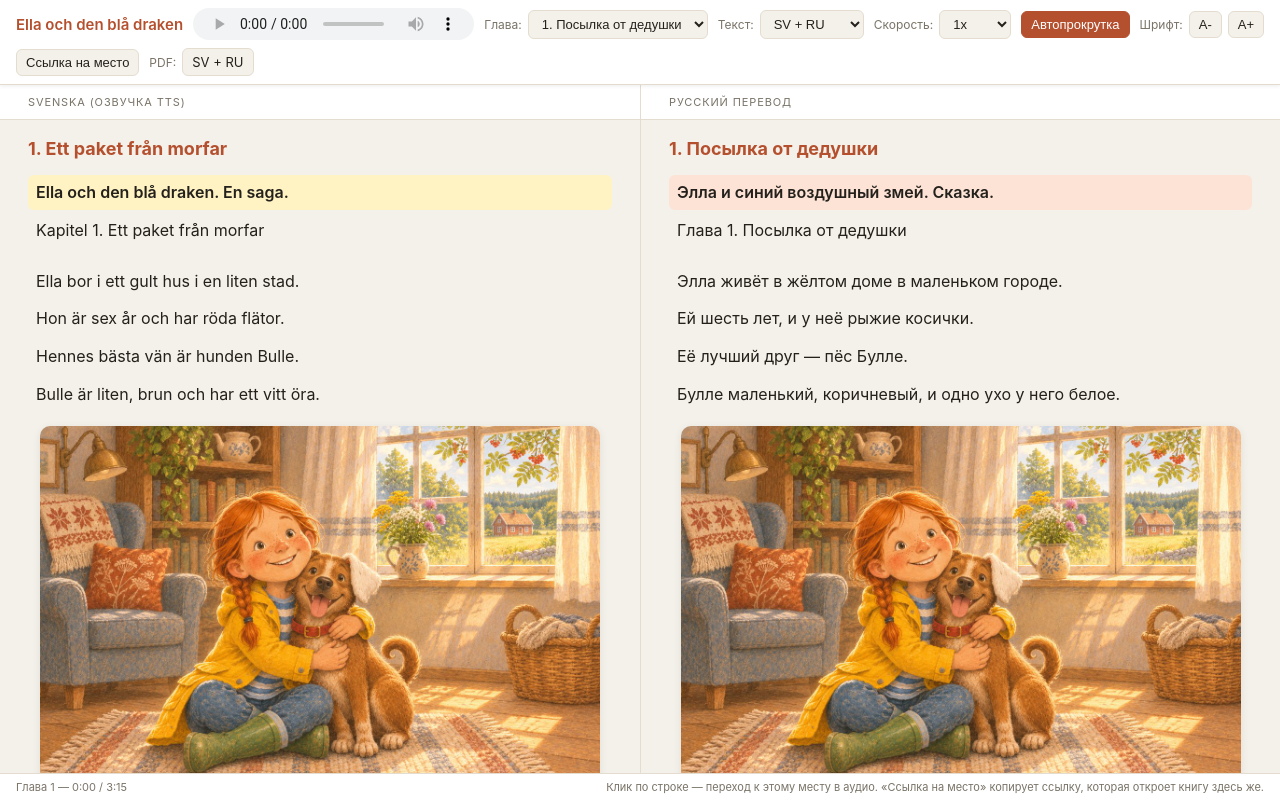
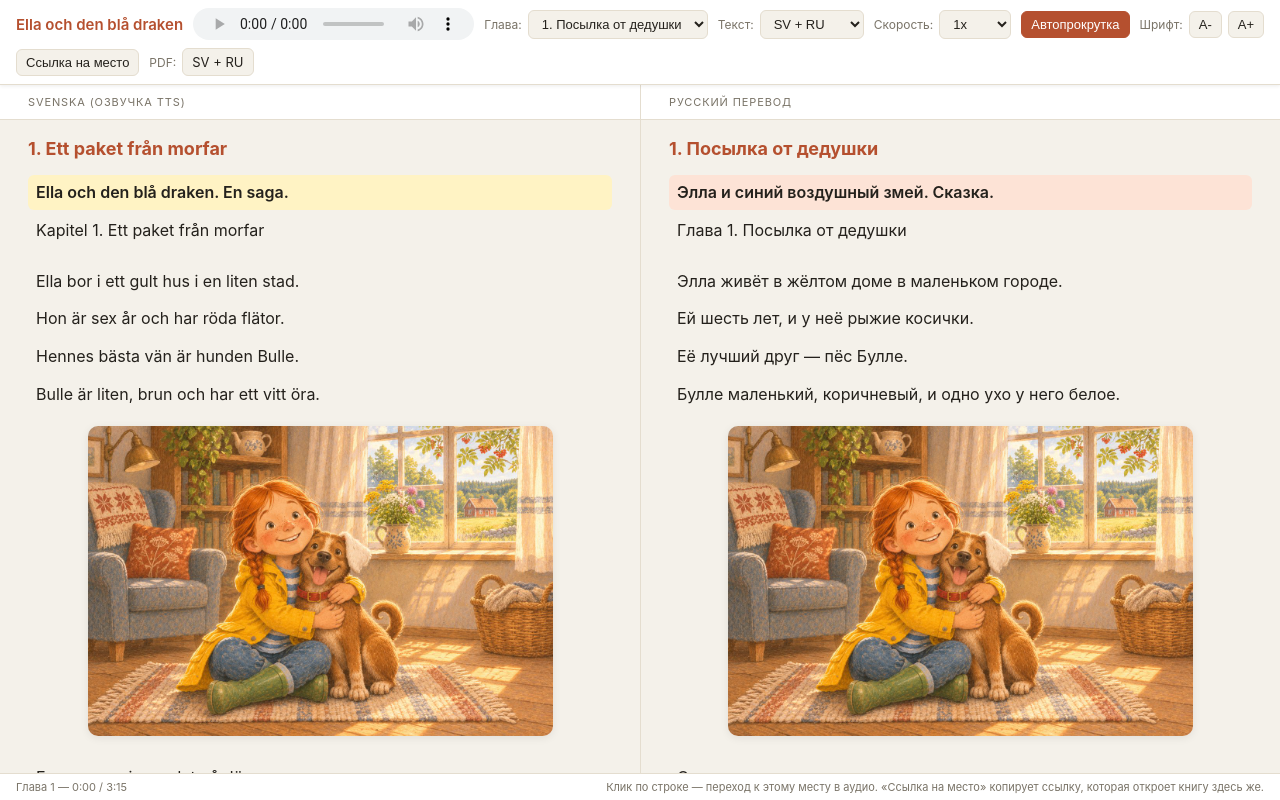
Before and after one commit to chlp/bilingual-audiobooks, a plain HTML site: page docs/books/ella-och-draken/index.html in a window 1280 px wide. Drawn offline with Linux system fonts and the light colour scheme.

Commit message:
Player: pin the latest illustration while text scrolls under it
Each illustration starts a section with the text up to the next one and
sticks below the column title until the next illustration pushes it out.
Illustration height is capped at half the column so text keeps at least
half of the screen. Auto-scroll centers the current line below the pinned
image; "link to place" ignores lines hidden under it.

```diff
--- a/docs/books/ella-och-draken/index.html
+++ b/docs/books/ella-och-draken/index.html
@@ -119,9 +119,19 @@
     text-transform: uppercase; letter-spacing: .06em; }
   .chapter-nav:empty { display: none; }
 
-  figure.illus { margin: 14px 0; cursor: pointer; }
+  /* Картинка закрепляется под заголовком колонки, текст листается под ней.
+     Каждая картинка -- в своей секции (.illus-sec) вместе с текстом до следующей:
+     sticky держится до конца секции, потом новая картинка выталкивает старую.
+     Высота картинки -- не больше половины колонки (--illus-h, считает JS),
+     чтобы текста было видно не меньше половины экрана. */
+  figure.illus {
+    margin: 6px 0 0; padding: 8px 0; cursor: pointer;
+    position: sticky; top: var(--stick-top, 10px); z-index: 1;
+    background: var(--bg);
+  }
   figure.illus img {
-    display: block; width: 100%; height: auto; max-width: 560px; margin: 0 auto;
+    display: block; height: auto; margin: 0 auto;
+    width: min(100%, 560px, calc(var(--illus-h, 40vh) * var(--ar, 1.5)));
     border-radius: 10px; box-shadow: 0 2px 8px var(--shadow);
   }
 
@@ -299,11 +309,55 @@ function makeFigure(img) {
   im.alt = '';
   im.loading = 'lazy';
   // размеры заранее: иначе lazy-картинки сдвигают текст и восстановленная прокрутка уезжает
-  if (img.w && img.h) { im.width = img.w; im.height = img.h; }
+  if (img.w && img.h) {
+    im.width = img.w; im.height = img.h;
+    im.style.setProperty('--ar', (img.w / img.h).toFixed(4));
+  }
   im.addEventListener('error', () => fig.remove());  // картинка ещё не нарисована
   fig.appendChild(im);
   fig.addEventListener('click', () => seek(img.t, true));
   return fig;
+}
+
+// Колонка из секций: новая секция начинается с каждой картинки (см. CSS figure.illus).
+function sectionWriter(content) {
+  let cur = content;
+  return {
+    line(div) { cur.appendChild(div); },
+    figure(img) {
+      cur = document.createElement('div');
+      cur.className = 'illus-sec';
+      cur.appendChild(makeFigure(img));
+      content.appendChild(cur);
+    },
+  };
+}
+
+// Место под закреплённую картинку: под заголовком колонки, высотой до половины колонки.
+function layoutIllus() {
+  const title = [...panels.querySelectorAll('.panel-title')].find(el => el.offsetHeight);
+  if (!title) return;
+  const panel = title.closest('.panel');
+  const padTop = parseFloat(getComputedStyle(panel).paddingTop) || 0;
+  const titleH = title.offsetHeight;
+  panels.style.setProperty('--stick-top', (titleH - padTop) + 'px');
+  // 16 -- вертикальные отступы figure (padding 8+8)
+  panels.style.setProperty('--illus-h', Math.max(80, Math.floor((panel.clientHeight - titleH) / 2) - 16) + 'px');
+}
+if ('ResizeObserver' in window) new ResizeObserver(layoutIllus).observe(panels);
+else window.addEventListener('resize', layoutIllus);
+
+// Нижняя граница заголовка колонки и закреплённой картинки (если есть):
+// выше неё текст закрыт.
+function coveredTop(panel) {
+  const pr = panel.getBoundingClientRect();
+  const title = panel.querySelector('.panel-title');
+  let top = title.getBoundingClientRect().bottom;
+  panel.querySelectorAll('figure.illus').forEach(f => {
+    const r = f.getBoundingClientRect();
+    if (r.top <= top + 1 && r.bottom > top) top = r.bottom;
+  });
+  return top - pr.top;
 }
 
 function renderChapter(idx) {
@@ -318,6 +372,7 @@ function renderChapter(idx) {
   const at = (key, i, pos) => imgs.filter(im => im[key] === i && im.pos === pos);
 
   origContent.innerHTML = '';
+  let w = sectionWriter(origContent);
   let prevPara = null;
   for (let c = ch.cueStart; c < ch.cueEnd; c++) {
     const div = document.createElement('div');
@@ -327,12 +382,13 @@ function renderChapter(idx) {
     div.dataset.i = c;
     div.textContent = cues[c].text;
     div.addEventListener('click', () => seek(cues[c].start, true));
-    at('orig', c, 'before').forEach(im => origContent.appendChild(makeFigure(im)));
-    origContent.appendChild(div);
-    at('orig', c, 'after').forEach(im => origContent.appendChild(makeFigure(im)));
+    at('orig', c, 'before').forEach(w.figure);
+    w.line(div);
+    at('orig', c, 'after').forEach(w.figure);
   }
 
   transContent.innerHTML = '';
+  w = sectionWriter(transContent);
   prevPara = null;
   ch.ruLines.forEach((rl, ri) => {
     const div = document.createElement('div');
@@ -342,9 +398,9 @@ function renderChapter(idx) {
     div.dataset.i = ri;
     div.textContent = rl.text;
     div.addEventListener('click', () => seek(rl.start, true));
-    at('tr', ri, 'before').forEach(im => transContent.appendChild(makeFigure(im)));
-    transContent.appendChild(div);
-    at('tr', ri, 'after').forEach(im => transContent.appendChild(makeFigure(im)));
+    at('tr', ri, 'before').forEach(w.figure);
+    w.line(div);
+    at('tr', ri, 'after').forEach(w.figure);
   });
 
   renderChapterNav(idx);
@@ -385,12 +441,16 @@ function goToChapter(idx) {
 
 // Не scrollIntoView: тот прокручивает и все предки, включая окно, и на iPad
 // из-за этого шапка уезжает. Прокручиваем только саму колонку.
+// Центрируем в видимой части: ниже заголовка и закреплённой картинки секции.
 function centerInPanel(el, instant) {
   const panel = el.closest('.panel');
   if (!panel.offsetParent) return;
   const pr = panel.getBoundingClientRect();
   const er = el.getBoundingClientRect();
-  const top = panel.scrollTop + (er.top - pr.top) - (panel.clientHeight - er.height) / 2;
+  const sec = el.closest('.illus-sec');
+  const fig = sec && sec.querySelector('figure.illus');
+  const off = panel.querySelector('.panel-title').offsetHeight + (fig ? fig.offsetHeight : 0);
+  const top = panel.scrollTop + (er.top - pr.top) - off - (panel.clientHeight - off - er.height) / 2;
   panel.scrollTo({ top: Math.max(0, top), behavior: instant ? 'auto' : 'smooth' });
 }
 
@@ -452,6 +512,7 @@ function applyLang(mode) {
   panels.classList.toggle('only-trans', mode === 'trans');
   langSelect.value = mode;
   lsSet('lang', mode);
+  layoutIllus();
   panels.querySelectorAll('.line.current').forEach(el => centerInPanel(el, true));
 }
 langSelect.addEventListener('change', () => applyLang(langSelect.value));
@@ -488,7 +549,7 @@ document.addEventListener('visibilitychange', () => { if (document.hidden) saveP
 // ---- Ссылка на место: #t=<секунды> ----
 function isVisibleIn(el, panel) {
   const pr = panel.getBoundingClientRect(), er = el.getBoundingClientRect();
-  return er.bottom > pr.top + 30 && er.top < pr.bottom;
+  return er.bottom > pr.top + coveredTop(panel) + 4 && er.top < pr.bottom;
 }
 // Место = текущая строка, если её видно; иначе первая видимая строка колонки
 // (пользователь пролистал текст на паузе).
@@ -570,6 +631,7 @@ applyFontSize();
   panels.classList.toggle('only-orig', lang === 'orig');
   panels.classList.toggle('only-trans', lang === 'trans');
   langSelect.value = ['both', 'orig', 'trans'].includes(lang) ? lang : 'both';
+  layoutIllus();
 }
 if (!openFromHash()) {
   let pos = null;
```
Also changed, not shown: player/template.html (+73 -11 lines).
